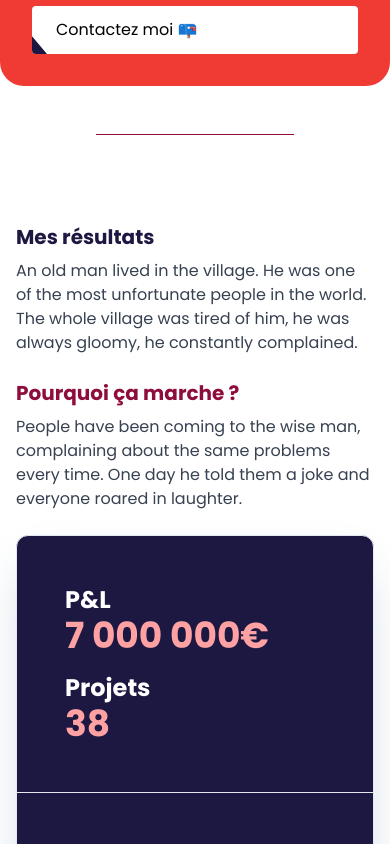
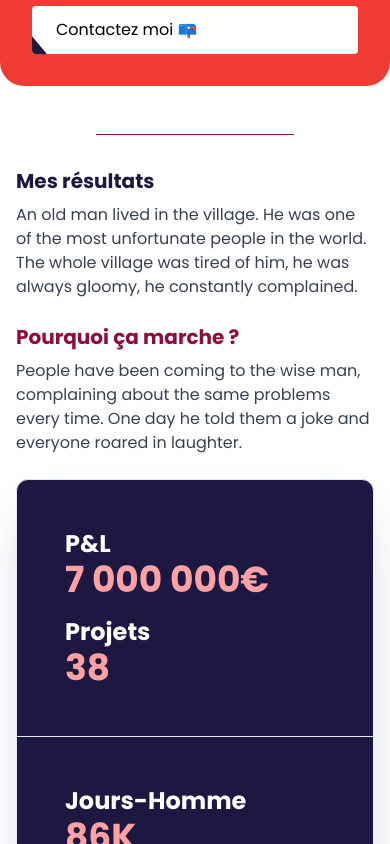
Before and after one commit to virgilebouali/Marthasoffice, a Next.js app: page / in a window 390 px wide. Shown: the part 960-1804 px from the top of the page. Built offline with nearby package versions, Linux system fonts and the light colour scheme.

Commit message:
changement graphique + intro

```diff
--- a/src/app/components/Cta.tsx
+++ b/src/app/components/Cta.tsx
@@ -4,8 +4,8 @@ import Link  from 'next/link'
 export const Cta = () => {
   return (
     <div className="z-0 mt-24">
-      <div className="container my-12 mx-auto md:px-6 rounded">
-    <section className="mb-32">
+      <div className="container my-4 mx-auto md:px-6 rounded">
+    <section className="mb-6">
       <div className="flex flex-wrap">
         <div className="mb-12 w-full shrink-0 grow-0 basis-auto lg:mb-0 lg:w-5/12 rounded">
           <div className="flex lg:py-12">
--- a/src/app/components/Stats.tsx
+++ b/src/app/components/Stats.tsx
@@ -5,7 +5,7 @@ import CountUp from 'react-countup';
 
 export const Stats = () => {
   return (
-    <div > <div className="px-4 py-16 mx-auto sm:max-w-xl md:max-w-full lg:max-w-screen-xl md:px-24 lg:px-8 lg:py-20  mt-6 mb-12  rounded-xl"
+    <div > <div className="px-4 py-8 mx-auto sm:max-w-xl md:max-w-full lg:max-w-screen-xl md:px-24 lg:px-8 lg:py-20  mb-6  rounded-xl"
     >
     <div className="grid gap-6 row-gap-8 lg:grid-cols-5">
       <div className="grid gap-2 lg:col-span-2 divide-y-1">
```
